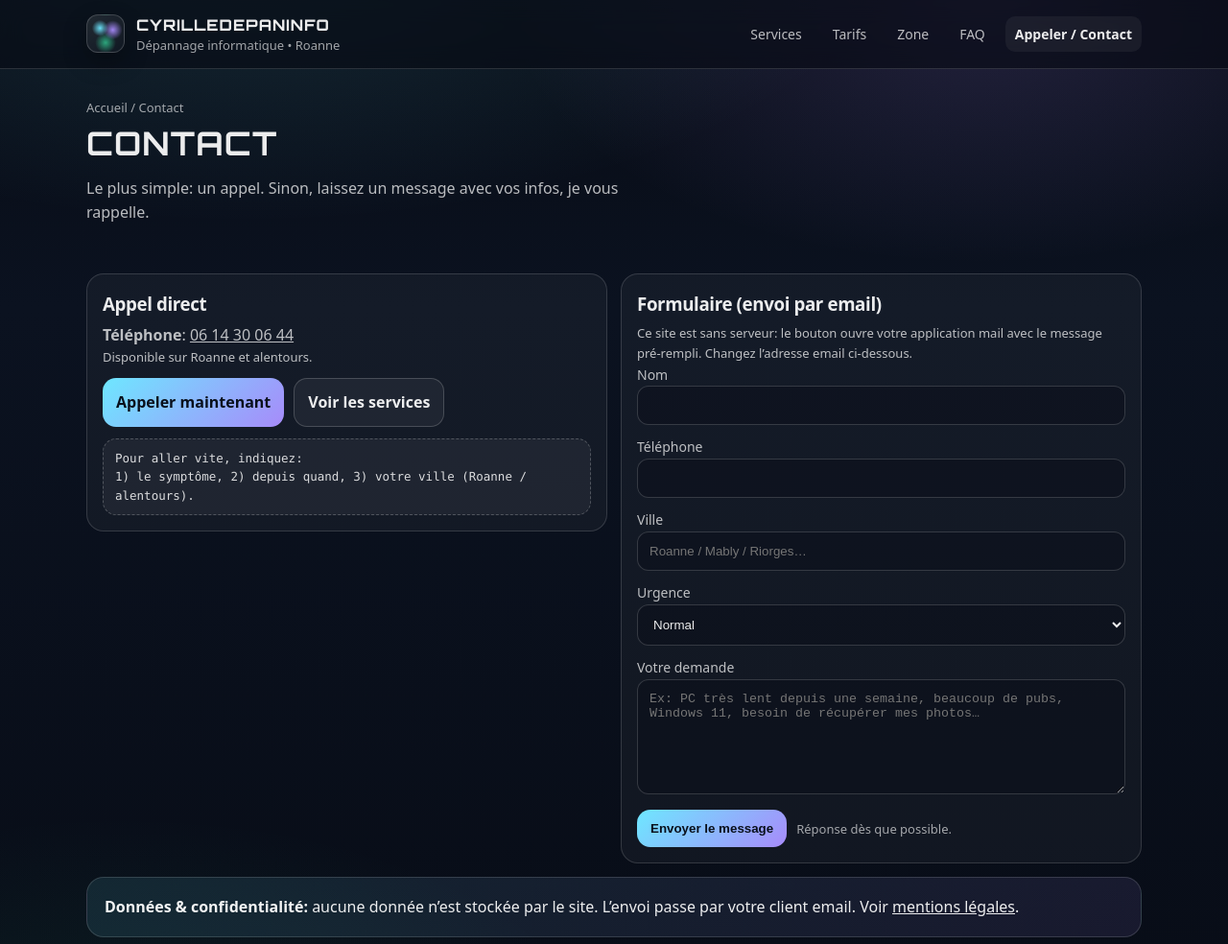
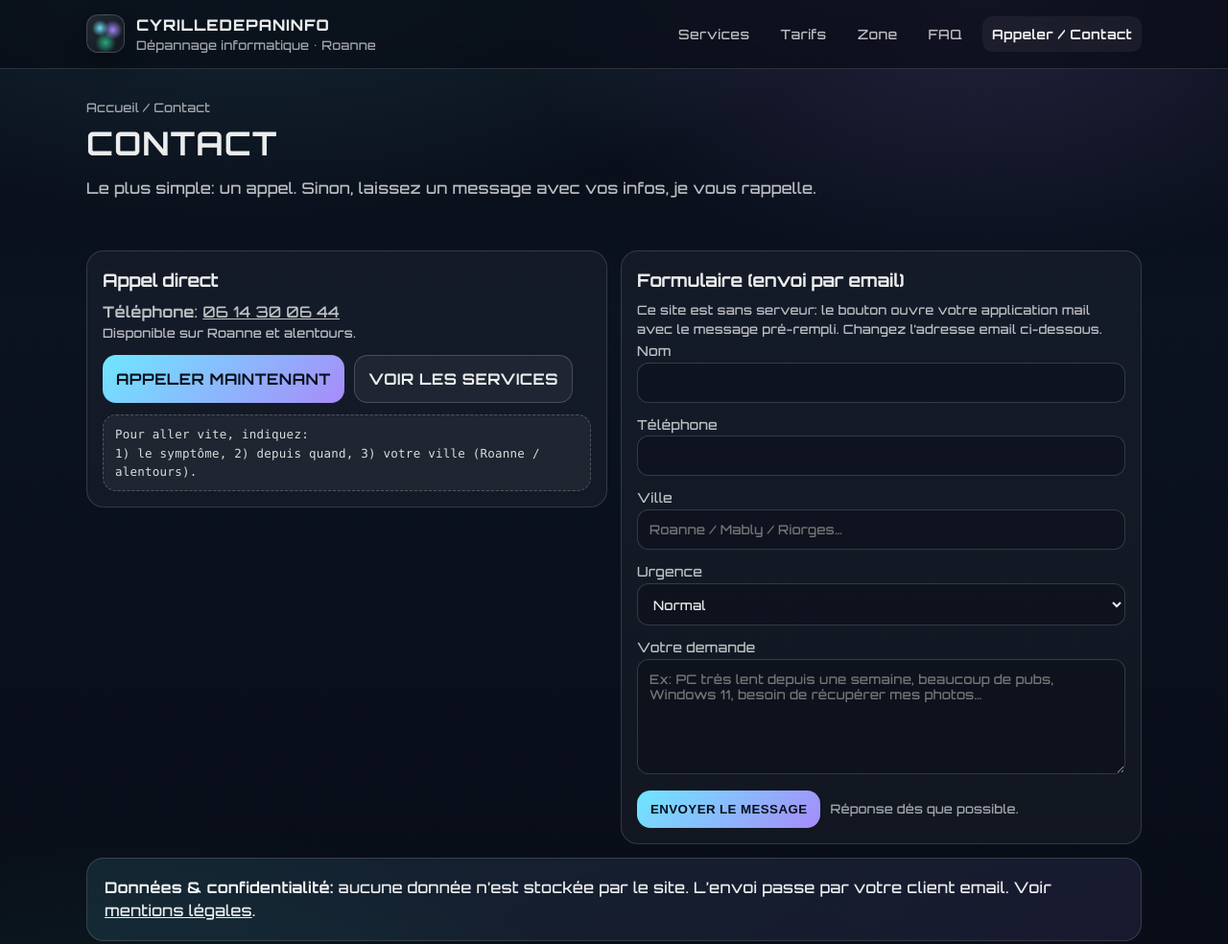
Before and after one commit to cyrillerey34/cyrilledepaninfo, a plain HTML site: page contact.html in a window 1280 px wide. Shown: the top 984 px of the page at 96% size. Drawn offline with Linux system fonts and the light colour scheme.

Commit message:
Police futuriste partout

```diff
--- a/assets/style.css
+++ b/assets/style.css
@@ -27,7 +27,7 @@
 html{ color-scheme: dark; }
 body{
   margin:0;
-  font-family: var(--sans);
+  font-family: var(--display);
   background:
     radial-gradient(1200px 600px at 20% -10%, rgba(110,231,255,0.18), transparent 60%),
     radial-gradient(900px 500px at 80% 0%, rgba(167,139,250,0.18), transparent 55%),
@@ -35,6 +35,7 @@ body{
     linear-gradient(180deg, #070b14, #0b1220 25%, #070b14);
   color: var(--text);
   line-height: 1.55;
+  letter-spacing: 0.015em;
 }
 
 a{ color: inherit; }
@@ -102,6 +103,7 @@ img{ max-width: 100%; display:block; }
   padding: 8px 10px;
   border-radius: 10px;
   border: 1px solid transparent;
+  letter-spacing: 0.03em;
 }
 .nav a[aria-current="page"]{
   color: var(--text);
@@ -188,6 +190,8 @@ h1{
   background: rgba(255,255,255,0.05);
   color: var(--text);
   font-weight: 650;
+  letter-spacing: 0.03em;
+  text-transform: uppercase;
 }
 .btn.primary{
   color: #09101c;
@@ -291,6 +295,8 @@ input, textarea, select{
   color: var(--text);
   padding: 12px 12px;
   outline: none;
+  font-family: var(--display);
+  letter-spacing: 0.02em;
 }
 textarea{ min-height: 120px; resize: vertical; }
 input:focus, textarea:focus, select:focus{
```
